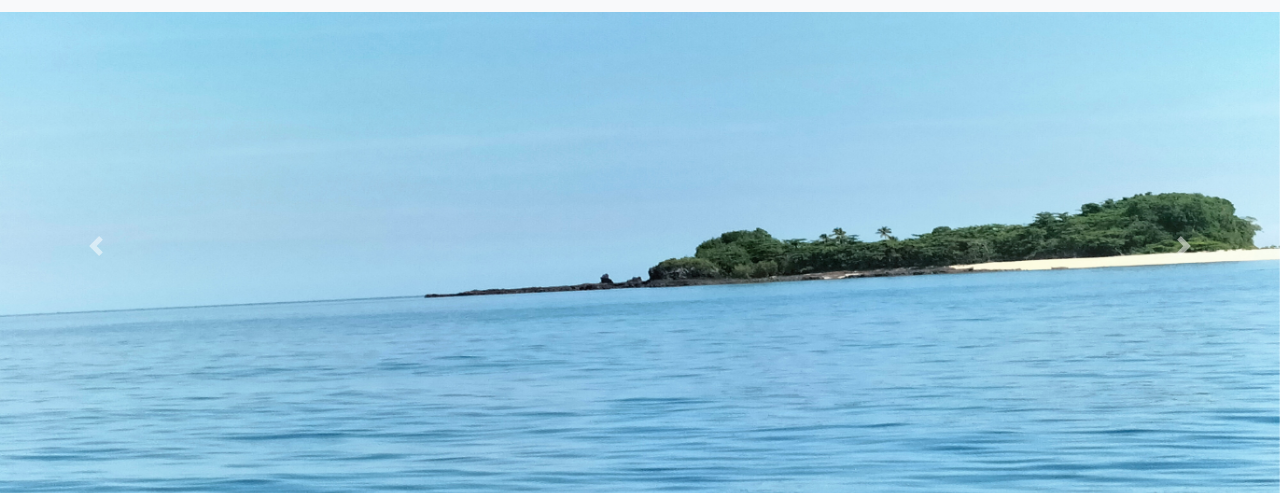
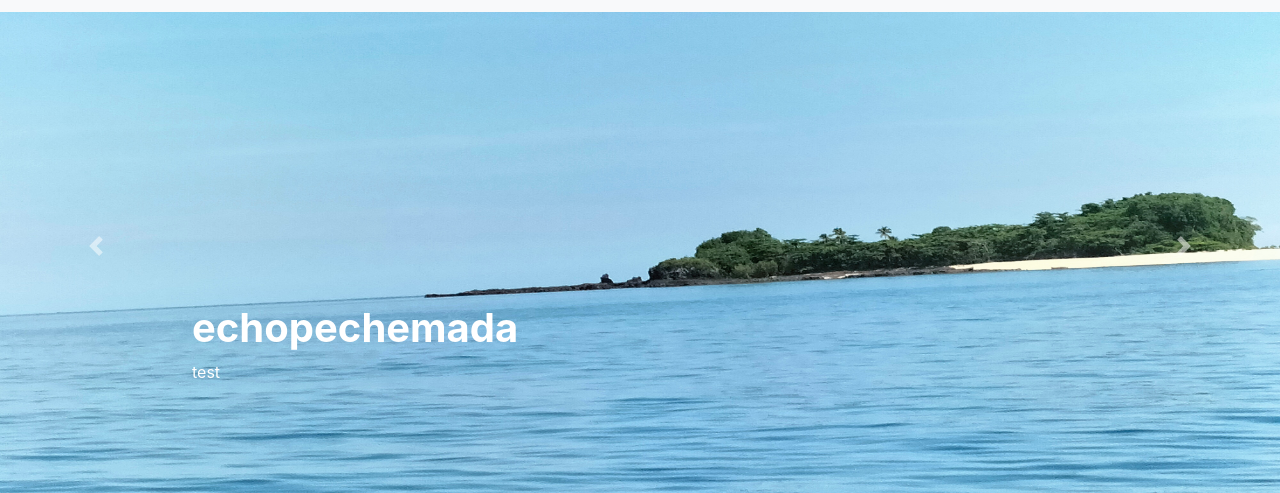
Before and after one commit to davidhub001/symfony6, a Symfony app: template templates/front/index.html.twig in a window 1280 px wide. Shown: the part 104-597 px from the top of the page. Run offline with Twig, Linux system fonts and the light colour scheme; the template is opened without the code that fills it, so the values that code supplies are empty; some libraries are stand-ins or nearby versions.

Commit message:
test ok master

```diff
--- a/assets/css/style.scss
+++ b/assets/css/style.scss
@@ -7,6 +7,25 @@
 @import url('bootstrap/bootstrap.min.css');
 @import url('bootstrap-icons/font/bootstrap-icons.min.css');
 
+.carousel{
+    .carousel-text{
+        position: absolute;
+        right: 100%;
+        bottom: 176px;
+        left: 15%;
+        z-index: 10;
+        padding-top: 20px;
+        padding-bottom: 20px;
+        color: #fff;
+        text-align: center;
+        h1{
+            font-weight: bold;
+        }
+        h2{
+            font-size: 15px;
+        }
+    }
+}
 .height500{
     height: 500px;
     @media (min-width:1160px) {
@@ -90,7 +109,7 @@ footer{
 }
 .image-scale {
     width: 100%;
-    height: 15vh;
+    height: 20vh;
     overflow: hidden;
     position: relative;
     img {
--- a/templates/front/card.html.twig
+++ b/templates/front/card.html.twig
@@ -1,7 +1,7 @@
 <div class="container p-5">
     <div class="row" style="justify-content:center">
         {% for card in data_card %}
-            <div class="card col-lg-2 col-md-4 col-sm-4 col-xs-2 p-0 mr-1 mb-1">
+            <div class="card col-lg-3 col-md-4 col-sm-4 col-xs-2 p-0 mr-1 mb-1">
                 <div class="image-scale">
                     <img class="card-img-top" src="{{ asset('assets/images/') }}{{card.image}}" alt="Card image cap">
                 </div>
--- a/templates/front/carousel.html.twig
+++ b/templates/front/carousel.html.twig
@@ -10,7 +10,7 @@
             {% for carousel in data %}
                 <div class="carousel-item {{carousel.active}}">
                     <img class="d-block w-100 height500" src="{{ asset('assets/images/') }}{{carousel.image}}" alt="First slide">
-                    <div class="carousel-caption d-none d-md-block">
+                    <div class="carousel-text">
                         <h1>{{carousel.titre}}</h1>
                         <p>{{carousel.description}}</p>
                     </div>
--- a/templates/front/index.html.twig
+++ b/templates/front/index.html.twig
@@ -5,9 +5,9 @@
 {% block content %}
     {% include 'front/carousel.html.twig' with {
             'data':[
-                    {'image':'slide1.jpg','titre':'', 'description':'','active':'active'},
-                    {'image':'slide2.jpg','titre':'', 'description':'','active':''},
-                    {'image':'slide3.jpg','titre':'', 'description':'','active':''},
+                    {'image':'slide1.jpg','titre':'echopechemada', 'description':'test','active':'active'},
+                    {'image':'slide2.jpg','titre':'echopechemada', 'description':'test','active':''},
+                    {'image':'slide3.jpg','titre':'echopechemada', 'description':'test','active':''},
             ]
     } %}
 
```
Also changed, not shown: templates/admin/bank_image.html.twig (+6 -2 lines), assets/css/style.css.
